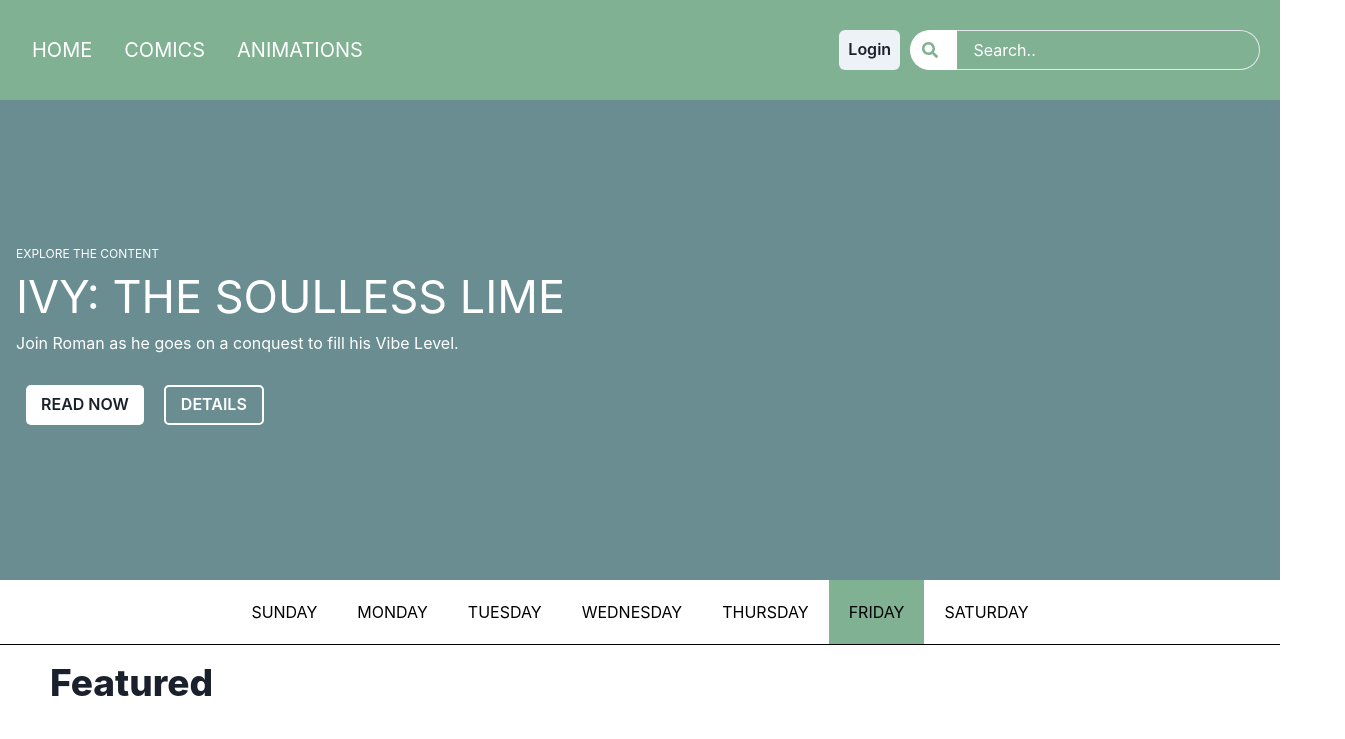
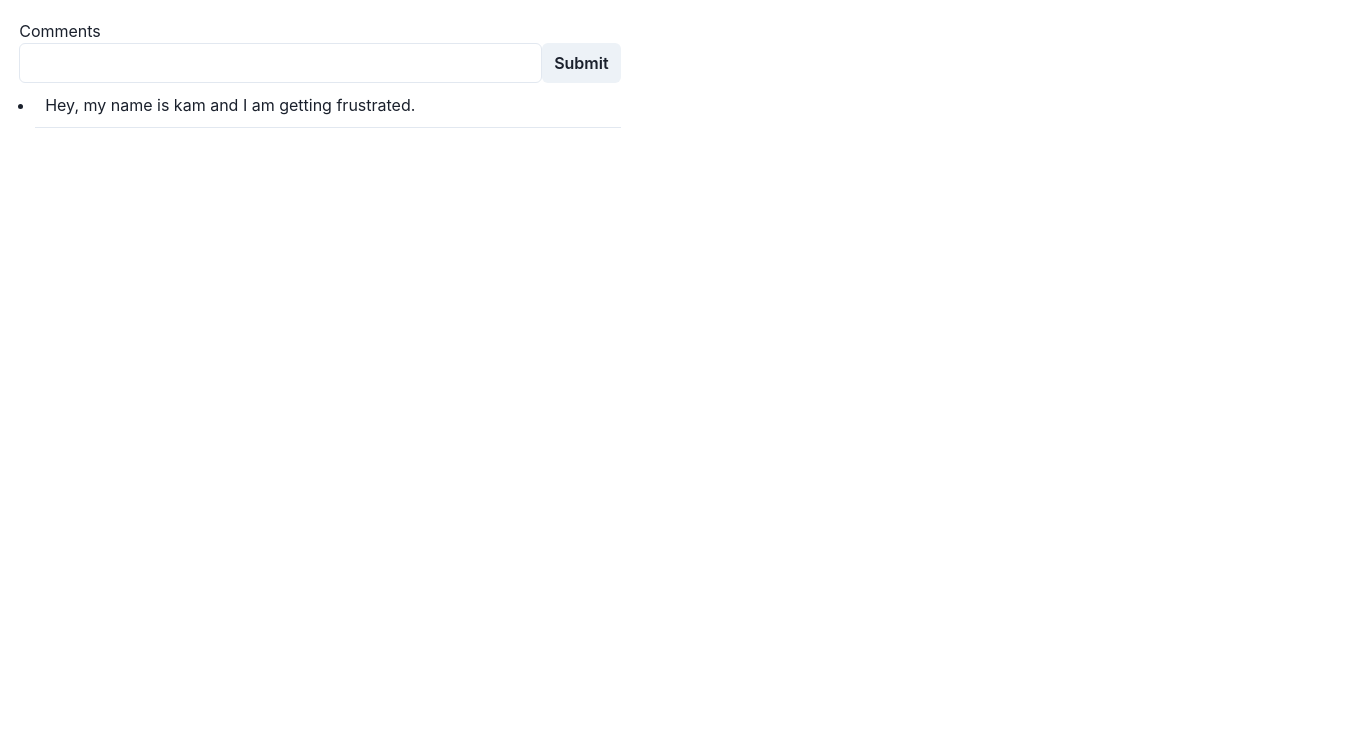
Before and after one commit to BlackDives/webflow-s, a React (Create React App) app: page / in a window 1280 px wide. Shown: the top 739 px of the page, 1345 px wide, since content can reach past the window. Built offline with nearby package versions, Linux system fonts and the light colour scheme.

Commit message:
Update App.js

```diff
--- a/src/App.js
+++ b/src/App.js
@@ -8,10 +8,10 @@ import Comments from './Components/CommentComponents/comments'
 const App = () => {
     return (
         <>
-            <NavHeader />
+            {/* <NavHeader />
             <LandingHeader />
-            <Featured />
-            {/* <Comments /> */}
+            <Featured /> */}
+            <Comments />
         </>
     )
 }
```
